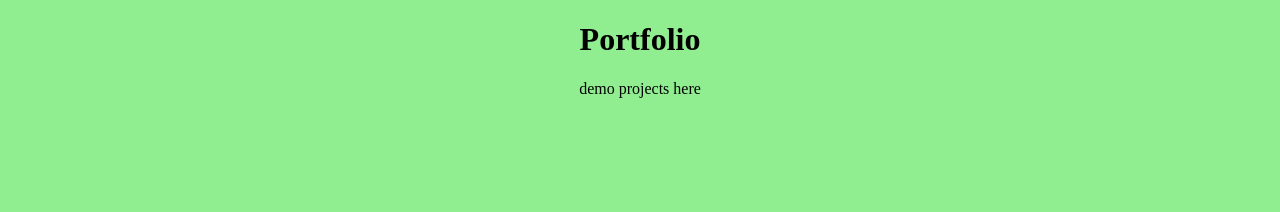
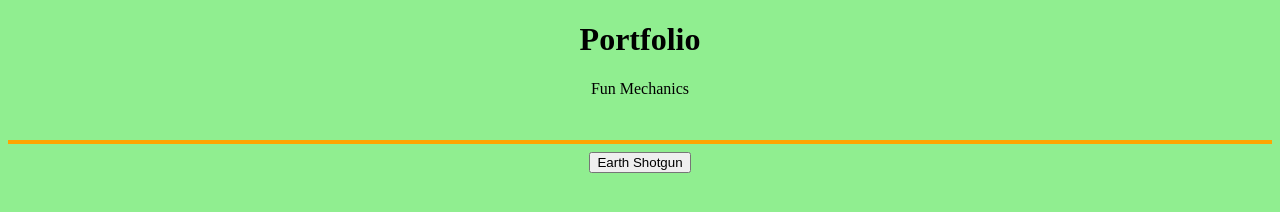
Before and after one commit to LGroce903/portfolio.io, a plain HTML site: page index.html in a window 1280 px wide. Drawn offline with Linux system fonts and the light colour scheme.

Commit message:
new index changes

```diff
--- a/index.html
+++ b/index.html
@@ -13,13 +13,36 @@
             color: deeppurple;
             text-align: center;
         }
+
+        .video-container {
+            display: none;
+        }
     </style>
+    <script>
+        function toggleVideo() {
+            var videoContainer = document.getElementById("video-container");
+            if (videoContainer.style.display === "none") {
+                videoContainer.style.display = "block";
+            } else {
+                videoContainer.style.display = "none";
+            }
+        }
+    </script>
 </head>
 
 <body>
+    <h1>Portfolio</h1>
+    <p>Fun Mechanics</p>
+    <br>
+    <hr style="border: 2px solid orange;">
+    <section>
+        <button onclick="toggleVideo()">Earth Shotgun</button>
 
-    <h1>Portfolio</h1>
-    <p>demo projects here</p>
+        <div id="video-container" class="video-container">
+            <video src="EarthShotgun.mov" controls></video>
+        </div>
+    </section>
+
 
 </body>
 
```
Also changed, not shown: 1 other file.
